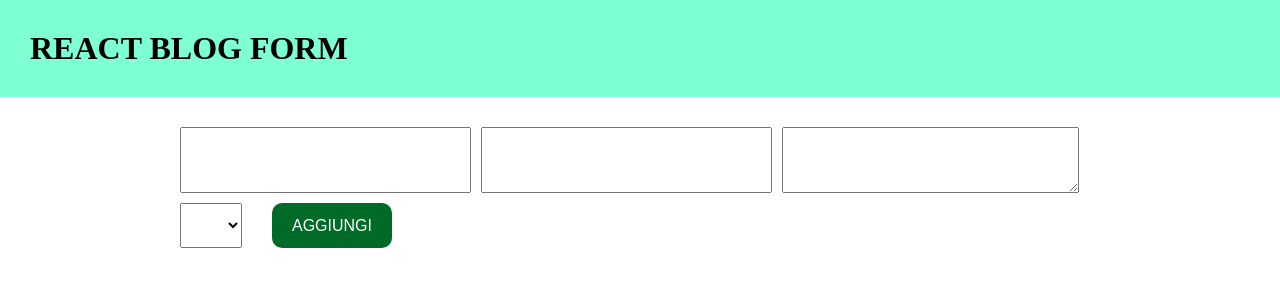
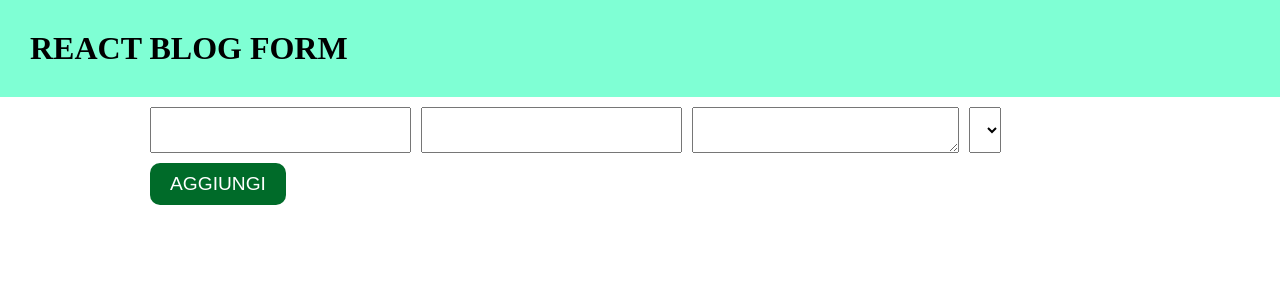
Before and after one commit to GemelliAngelo/react-form-multifield, a React (Vite) app: page / in a window 1280 px wide. Shown: the top 300 px of the page. Built offline with nearby package versions, Linux system fonts and the light colour scheme.

Commit message:
fix html + style

```diff
--- a/src/App.jsx
+++ b/src/App.jsx
@@ -43,7 +43,6 @@ function App() {
       </header>
       <main>
         <div className="container">
-          <div className="d-flex">
           <form onSubmit={handleFormSubmit}>
             <input
               onChange={handleInputChange}
@@ -73,23 +72,21 @@ function App() {
             <button className="form-button">AGGIUNGI</button>
           </form>
 
-            <div className="d-flex">
-              <ul className="titles-list">
           {posts.map((post) => (
-                  <li className="titles-list-item" key={post.name}>
-                    {post.name}
-                    <div>
-                      <i className="fa-solid fa-pen"></i>
+            <div className="card" key={post.name}>
+              <div className="card-header">
+                <img className="card-image" src={formData.image} />
                 <i
                   onClick={() => handleDelete(post.name)}
                   className="fa-solid fa-trash"
                 ></i>
               </div>
-                  </li>
-                ))}
-              </ul>
+              <div className="card-body">
+                <h3 className="card-title">{post.name}</h3>
+                <p className="card-description"></p>
               </div>
             </div>
+          ))}
         </div>
       </main>
     </>
--- a/src/assets/css/index.css
+++ b/src/assets/css/index.css
@@ -6,18 +6,12 @@
 
 .container {
   max-width: 1000px;
-  padding: 0 10px;
+  padding: 10px 10px;
   margin: auto;
 }
 
 header {
   background-color: aquamarine;
-  padding: 30px;
-}
-
-.d-flex {
-  display: flex;
-  flex-direction: column;
   padding: 30px;
 }
 
@@ -28,40 +22,37 @@ form {
 }
 
 .form-input {
-  padding: 10px 20px;
+  padding: 0 5px;
   font-size: 1.2rem;
 }
 
 .form-button {
   padding: 10px 20px;
-  margin-left: 20px;
   background-color: #006b29;
   color: white;
-  font-size: 1rem;
+  font-size: 1.2rem;
   border: none;
   border-radius: 10px;
   cursor: pointer;
 }
 
-.titles-list-item {
+.card {
   font-size: 2rem;
   margin: 10px 0;
   display: flex;
-  justify-content: space-between;
+  flex-direction: column;
 }
 
-.fa-solid {
+.card-header {
+  position: relative;
+}
+
+.fa-trash {
+  position: absolute;
+  top: 5px;
+  right: 5px;
   cursor: pointer;
   padding: 10px;
   border-radius: 10px;
-  font-size: 1rem;
+  font-size: 0.8rem;
 }
-
-.fa-solid.fa-trash {
-  background-color: red;
-  margin-left: 10px;
-}
-
-.fa-solid.fa-pen {
-  background-color: rgb(38, 118, 238);
-}
```
Lines whose indentation alone changed are shown as unchanged.
